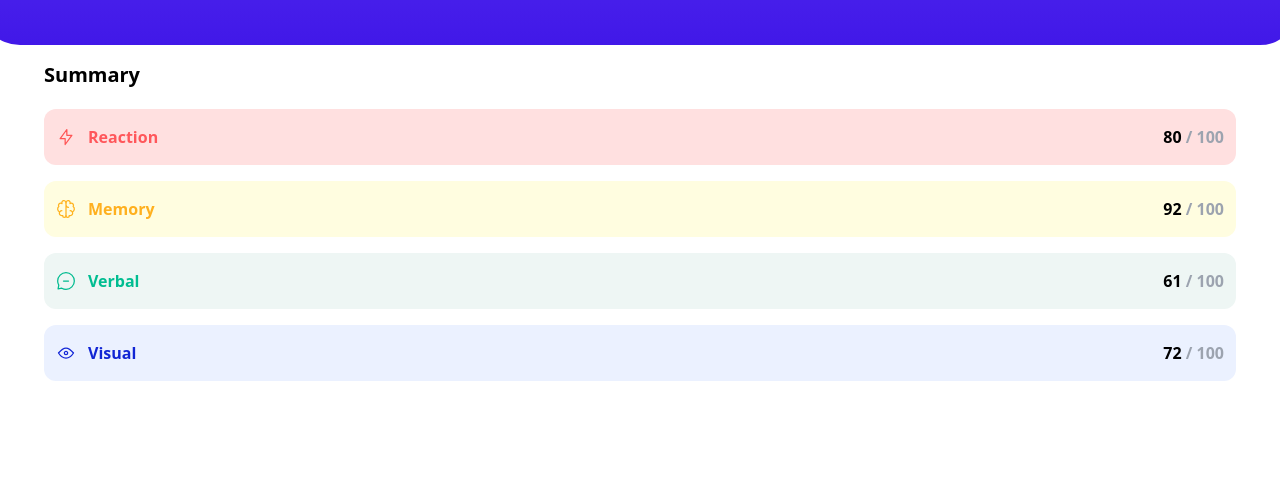
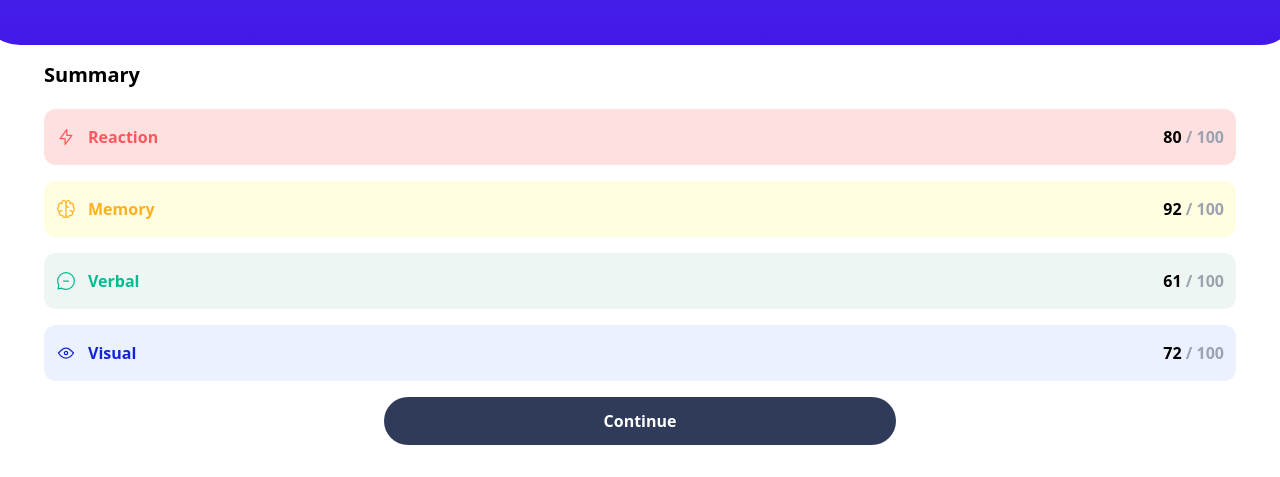
Before and after one commit to Atanu0341/Result-Frontend-Mentor, a website built with Vite: page index.html in a window 1280 px wide. Shown: the part 427-904 px from the top of the page. Before the commit the page ends 808 px from the top, so only its background shows below. Built offline with nearby package versions, Linux system fonts and the light colour scheme.

Commit message:
button added

```diff
--- a/index.html
+++ b/index.html
@@ -20,7 +20,7 @@
                     Your Result
                 </div>
                 <!-- semi circle -->
-                <div class="bg-gradient-to-b from-[#4c21c2] to-[#5630F1] rounded-full m-11  w-40 h-40 ">
+                <div class="bg-gradient-to-b from-[#4c21c2] to-[#5630F1] rounded-full m-11  w-40 h-40 hover:translate-y-[-5px]">
                     <p class="text-white text-center text-5xl font-semibold mt-10 ">
                         76
                     </p>
@@ -45,7 +45,7 @@
                 <p class="font-bold text-xl text-black pb-5">
                     Summary
                 </p>
-                <div class="flex flex-col space-y-4">
+                <div class="flex flex-col space-y-4 pb-8">
                     <div class="flex items-center justify-between rounded-xl p-3 py-4 bg-[#FFE0E0] space-x-2">
                         <div class="flex items-center space-x-3">
                             <svg xmlns="http://www.w3.org/2000/svg" width="20" height="20" fill="none"
@@ -149,6 +149,9 @@
                             </p>
                         </div>
                     </div>
+                    <button class="self-center w-full py-3 max-w-lg bg-[#303B5A] hover:bg-gradient-to-b from-[#7857FF] to-[#4118e8] text-white font-semibold rounded-3xl">
+                        Continue
+                    </button>
                 </div>
             </div>
         </div>
```
